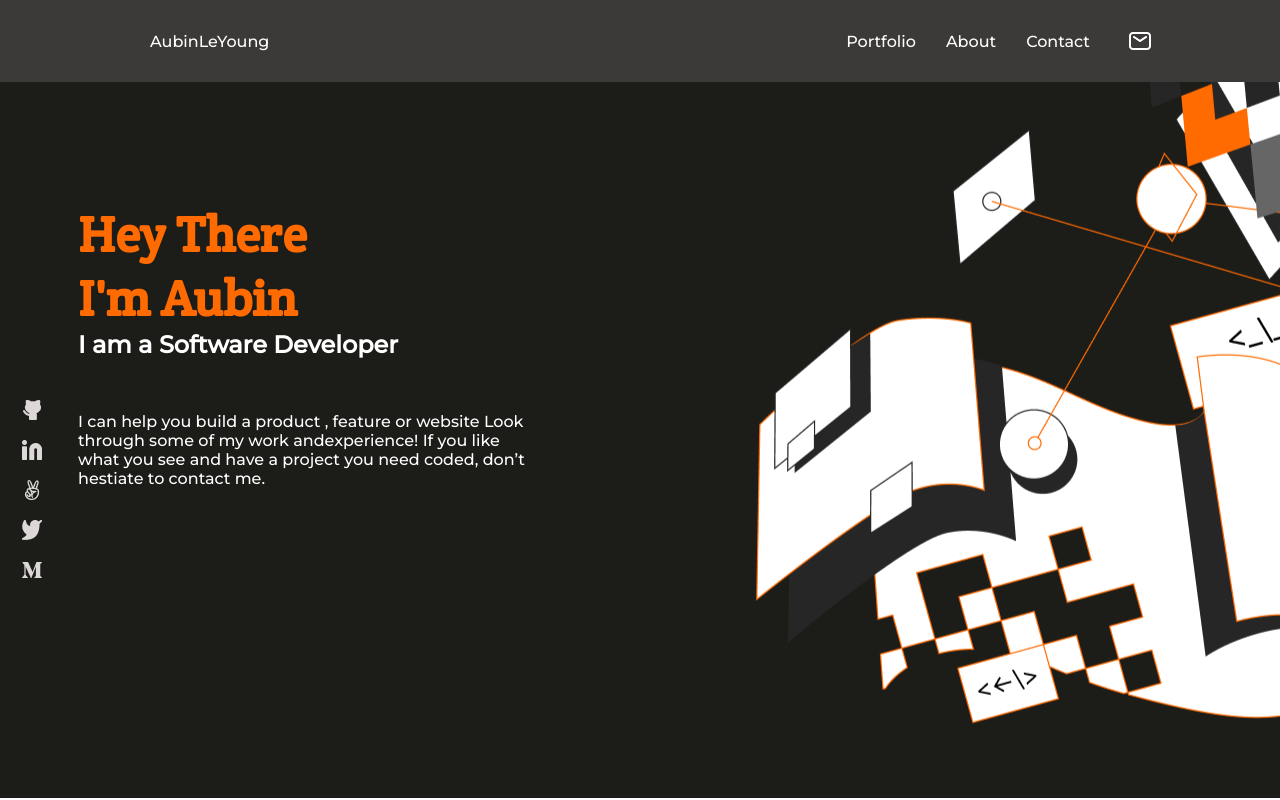
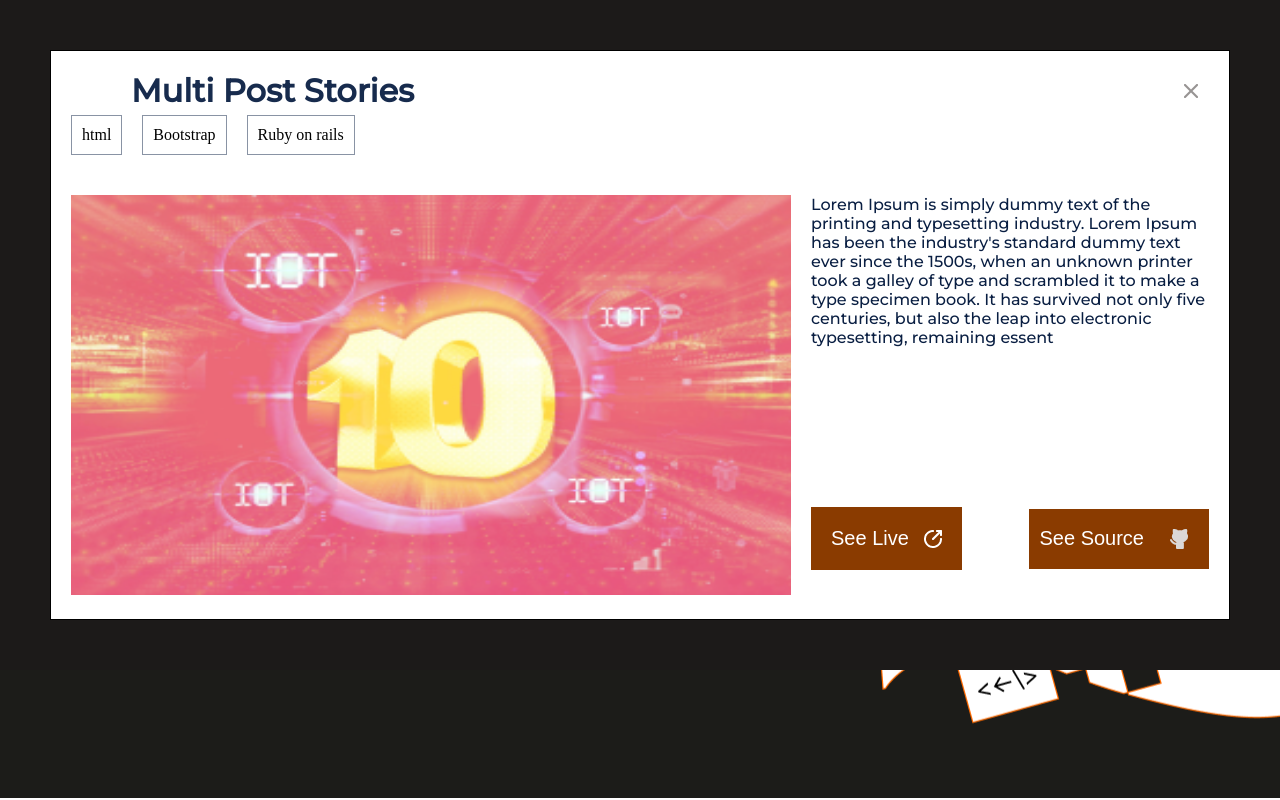
Before and after one commit to aubinleyoung/Responsive-Portfolio-Website-Aubin, a website: page index.html in a window 1280 px wide. Shown: the top 800 px of the page. Drawn offline with Linux system fonts and the light colour scheme; a web font is replaced by a local one.

Commit message:
Add popup to cards

```diff
--- a/index.html
+++ b/index.html
@@ -271,7 +271,39 @@
     </ul>
     <hr class="end-line" />
   </footer>
+  <section class="pop-up-project-section">
+  <div class="pop-up-project-block">
 
+    <div class="desk-pop-b-one">
+      <div class="pop-title-block">
+        <h2  class="contact-title font-montesori">Multi Post Stories</h2>
+        <button  class="close-pop-up" type="button">
+          <img src="assets/icons/Icon - Cancel.png" alt="">
+        </button>
+      </div>
+      <ul class="pop-up-tools tools-container">
+        <li class="tools">html</li>
+        <li class="tools">Bootstrap</li>
+        <li class="tools">Ruby on rails</li>
+      </ul>
+    </div>
+
+    <div class="desk-pop-b-two">
+      <img src="assets/images/Snapshoot Portfolio.png" alt="" class="pop-up-image" >
+    </div>
+
+   <div class="desk-pop-b-three">
+    <p class="pop-up-text font-montesori blue-2" >Lorem Ipsum is simply dummy text of the printing and typesetting industry. Lorem Ipsum has been the industry's standard dummy text ever since the 1500s, when an unknown printer took a galley of type and scrambled it to make a type specimen book. It has survived not only five centuries, but also the leap into electronic typesetting, remaining essent</p>
+    <div class="pop-up-btn">
+      <button class="see-live-btn see-project-btn">See Live <img src="assets/icons/Icon.png" alt=""></button>
+      <button class="see-source-btn see-project-btn">See Source <img src="assets/icons/1.png" alt=""></button>
+
+    </div>
+   </div>
+
+
+  </div>
+  </section>
   <script src="script.js"></script>
 </body>
 
--- a/style.css
+++ b/style.css
@@ -158,7 +158,8 @@ a {
   display: flex;
   flex-direction: row;
   gap: 20px;
-  margin-left: -2.5em;
+  margin-left: 0;
+  padding-left: 0;
 }
 
 .tools {
@@ -340,7 +341,6 @@ a {
   display: flex;
   text-align: center;
   align-items: center;
-  padding: 5px 10px 5px 10px;
   font-size: 2em;
   color: #172b4d;
 }
@@ -416,6 +416,72 @@ a {
 }
 
 /* Not display on mobile */
+
+/* Pop-up projec */
+.pop-up-project-section {
+  background-color: #1c1a19;
+  padding: 20px;
+  position: fixed;
+  top: 0;
+  left: 0;
+  z-index: 2000;
+}
+
+.pop-up-project-block {
+  display: flex;
+  flex-direction: column;
+  gap: 10px;
+  background-color: white;
+  margin: auto;
+  padding: 15px;
+}
+
+.pop-title-block {
+  display: flex;
+  justify-content: space-around;
+  align-items: center;
+}
+
+.close-pop-up {
+  background-color: unset;
+  border: none;
+  display: flex;
+  align-items: center;
+}
+
+.pop-up-tools {
+  margin: 40px 0 20px 0;
+}
+
+.pop-up-text {
+  margin: 20px 0 15px 0;
+}
+
+.pop-up-btn {
+  display: flex;
+  align-items: center;
+  justify-content: space-between;
+}
+
+.see-live-btn {
+  display: flex;
+  align-items: center;
+  gap: 15px;
+  width: fit-content;
+  height: fit-content;
+  padding: 20px;
+  font-size: 20px;
+}
+
+.see-source-btn {
+  display: flex;
+  align-items: center;
+  gap: 15px;
+  width: fit-content;
+  height: fit-content;
+  font-size: 20px;
+  padding: 10px;
+}
 
 @media screen and (min-width: 1280px) {
   * {
@@ -644,6 +710,7 @@ a {
     display: grid;
     grid-template-columns: 40% 60%;
     grid-template-rows: 2;
+    margin: auto;
   }
 
   .contact-title {
@@ -676,6 +743,76 @@ a {
     grid-row: 2/3;
   }
 
+  /* popup project details */
+  .desk {
+    border: 1px solid red;
+  }
+
+  .pop-up-project-section {
+    background-color: #1c1a19;
+    padding: 50px;
+    position: fixed;
+    top: 0;
+    left: 0;
+    z-index: 2000;
+  }
+
+  .pop-up-project-block {
+    display: grid;
+    grid-template-columns: auto auto;
+    grid-template-rows: auto auto;
+    gap: 20px;
+    border: 1px solid black;
+    margin: auto;
+    background-color: white;
+    padding: 20px;
+  }
+
+  .desk-pop-b-one {
+    grid-column: 1/3;
+    grid-row: 1/2;
+    display: flex;
+    flex-direction: column;
+  }
+
+  .pop-title-block {
+    justify-content: space-between;
+  }
+
+  .pop-up-tools {
+    margin-left: 0;
+    padding-left: 0;
+    margin-top: 5px;
+  }
+
+  .desk-pop-b-two {
+    grid-column: 1/2;
+    grid-row: 2/3;
+  }
+
+  .desk-pop-b-three {
+    grid-column: 2/3;
+    grid-row: 2/3;
+    display: flex;
+    flex-direction: column;
+    gap: 0;
+    padding: 0;
+    margin: 0;
+  }
+
+  .pop-up-image {
+    width: 45em;
+    height: 25em;
+  }
+
+  .pop-up-text {
+    margin-top: 0;
+  }
+
+  .pop-up-btn {
+    margin-top: 145px;
+  }
+
   /* Not display on desktop */
   .menu-btn {
     display: none;
```
Also changed, not shown: assets/icons/Icon.png (added), assets/images/Snapshoot Portfolio.png (added).
